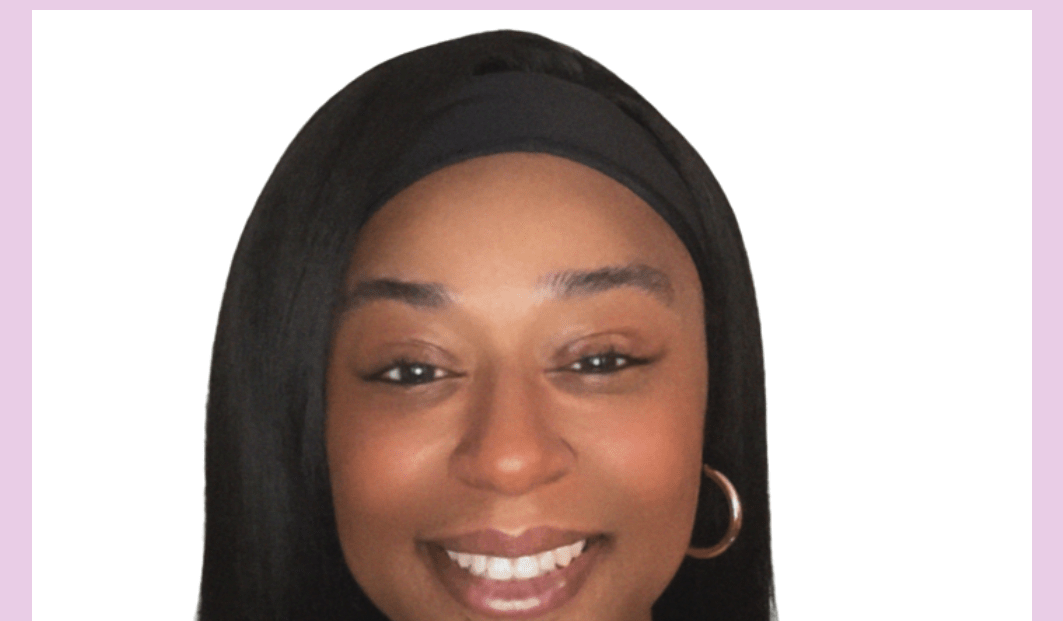
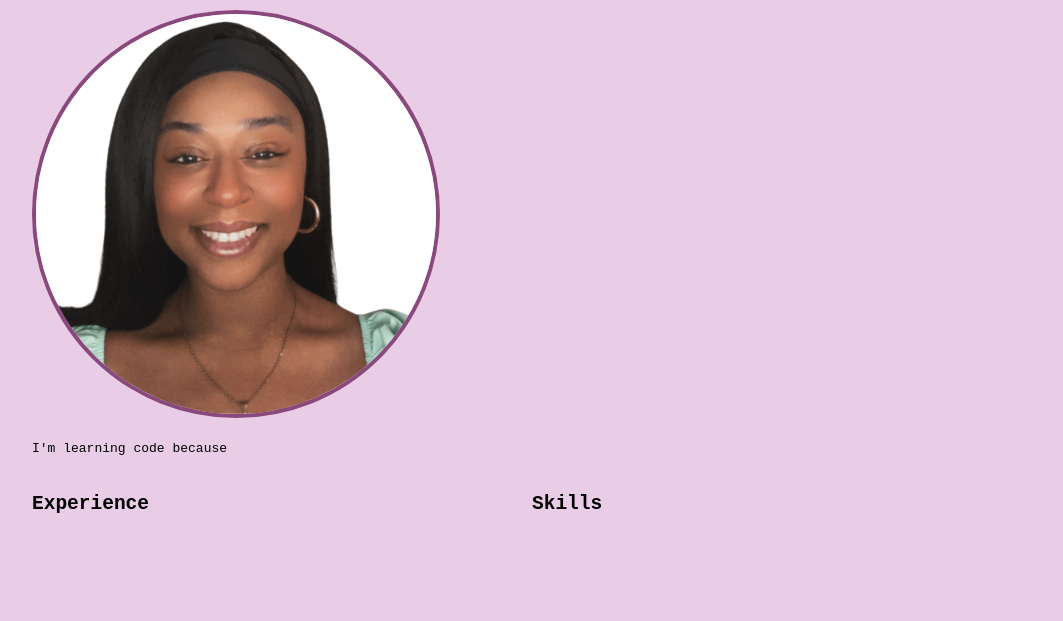
Before and after one commit to darialindsey/portfolio-website, a plain HTML site: page index.html in a window 1280 px wide. Shown: the part 179-800 px from the top of the page, without its empty margins (124-1187 px from the left). Drawn offline with Linux system fonts and the light colour scheme.

Commit message:
styled pfile photo on index html using css and reshaped square image to round

```diff
--- a/styles.css
+++ b/styles.css
@@ -43,6 +43,12 @@ nav #theme-toggle {
 
 .columns section {
     flex: 1;
+}
+/*resize profile photo */
+#profile-photo {
+    width: 400px;
+    border: 4px solid var(--accent); /*added border to image and linked to root accent colors */
+    border-radius: 50%; /*rounded profile photo by rounding border edges */
 }
 
 /*body*/
```
